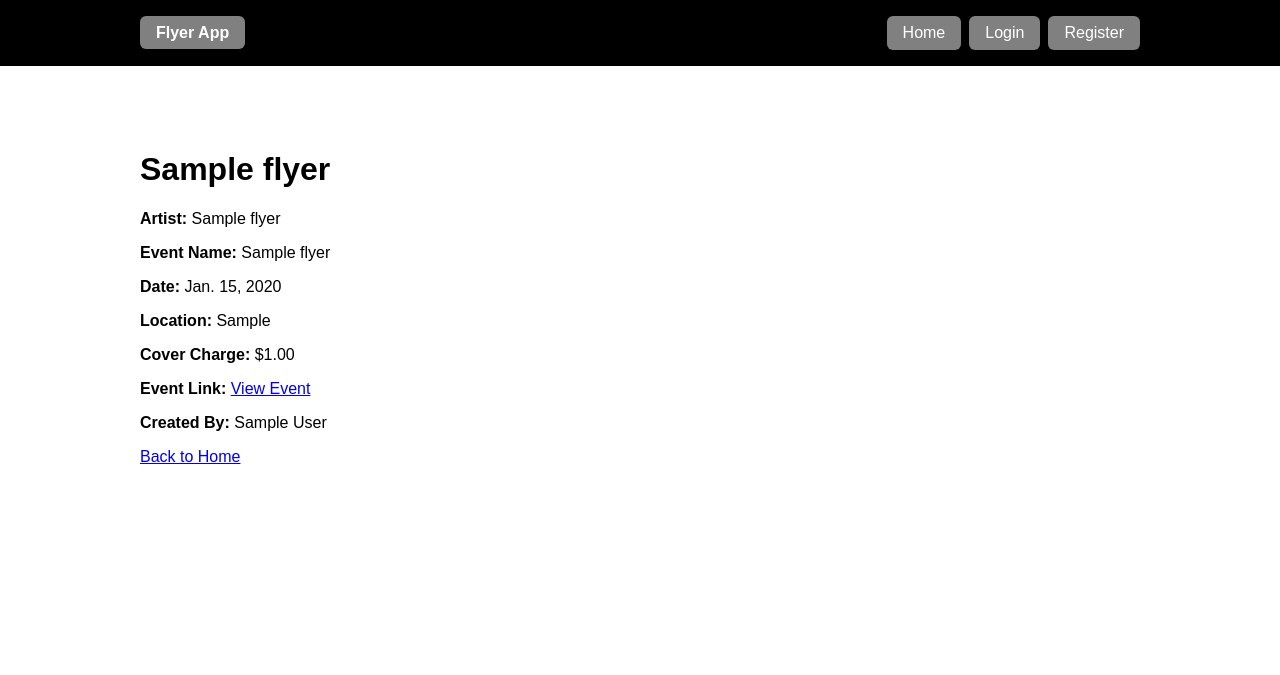
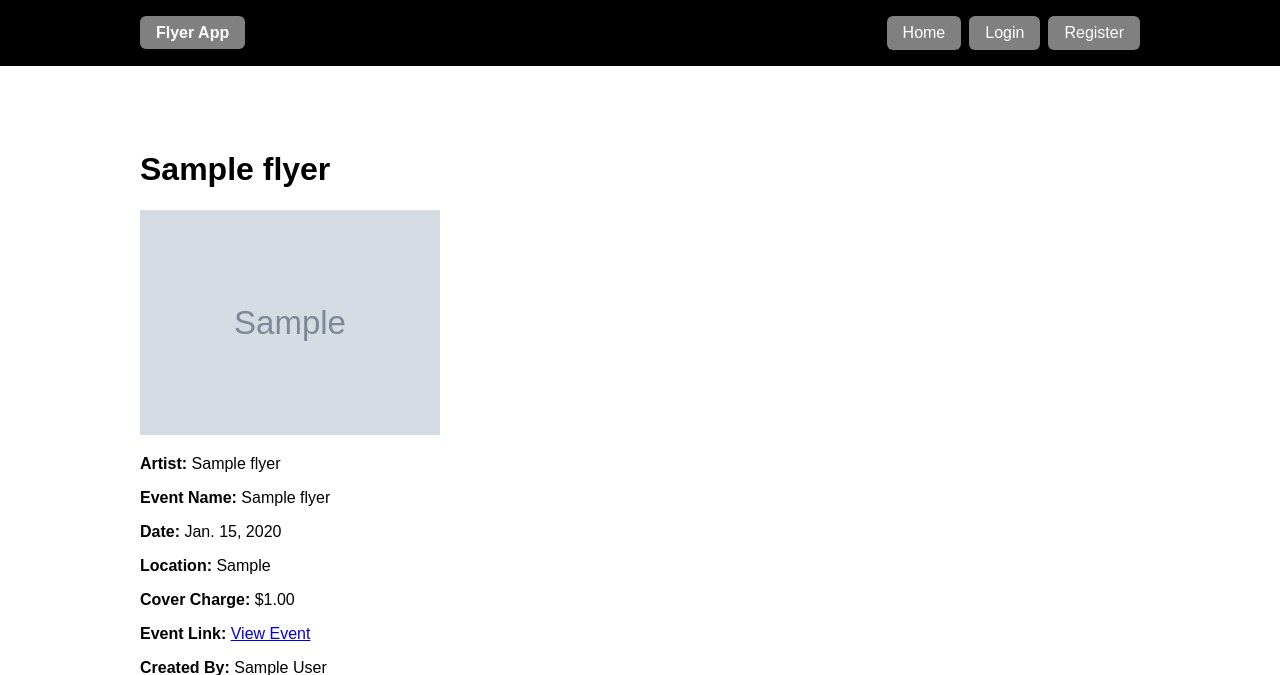
Before and after one commit to Sahtorin/Team-2-Final, a Django app: page /flyers/1/ in a window 1280 px wide. Shown: the top 675 px of the page. Run offline with Django 5.2, Linux system fonts and the light colour scheme; tables that the repository leaves empty hold one stand-in row (values such as "Sample post"); grey boxes marked "Sample" are stand-in pictures.

Commit message:
Add flyer image display

```diff
--- a/templates/flyer_app/flyer_detail.html
+++ b/templates/flyer_app/flyer_detail.html
@@ -4,7 +4,9 @@
 
 {% block content %}
 <h1>{{ flyer.flyer_name }}</h1>
-
+{% if flyer.flyer_image %}
+    <img src="{{ flyer.flyer_image.url }}" alt="{{ flyer.flyer_name }}" width="300">
+{% endif %}
 <p><strong>Artist:</strong> {{ flyer.artist_name }}</p>
 
 {% if flyer.event_name %}
```
